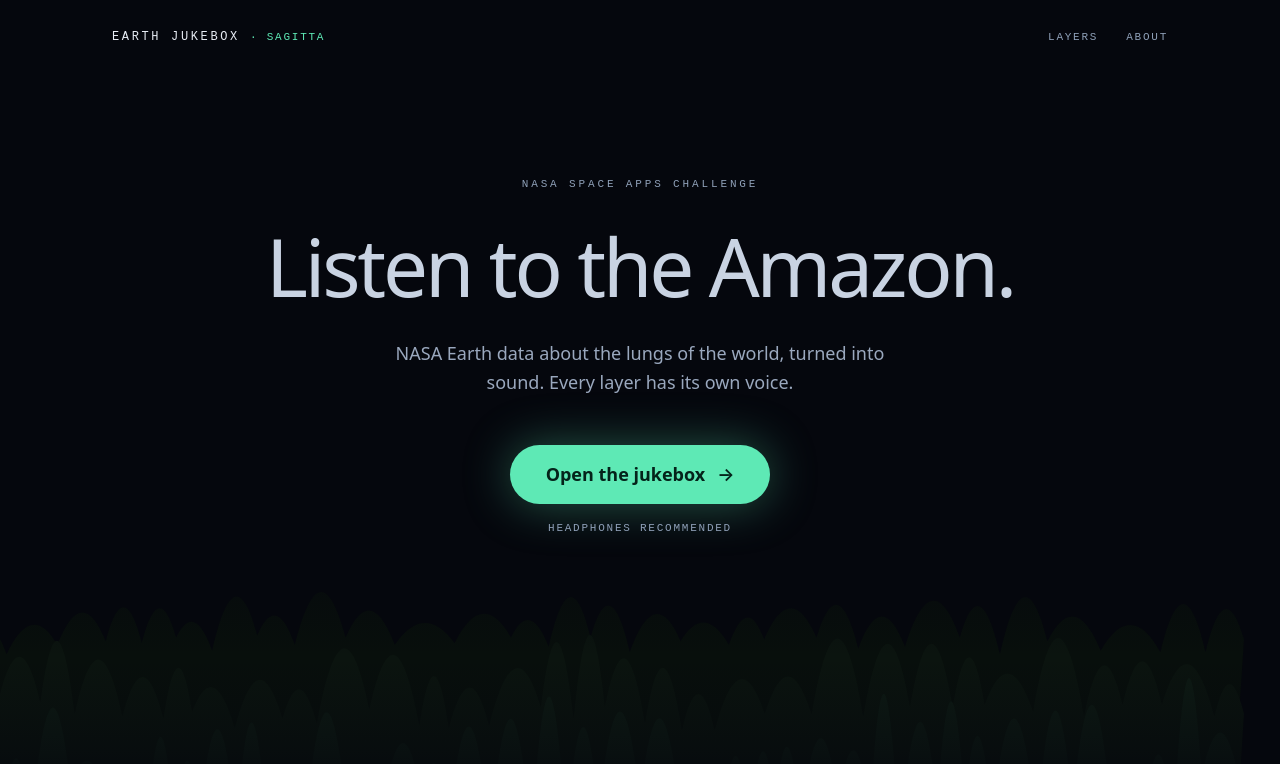
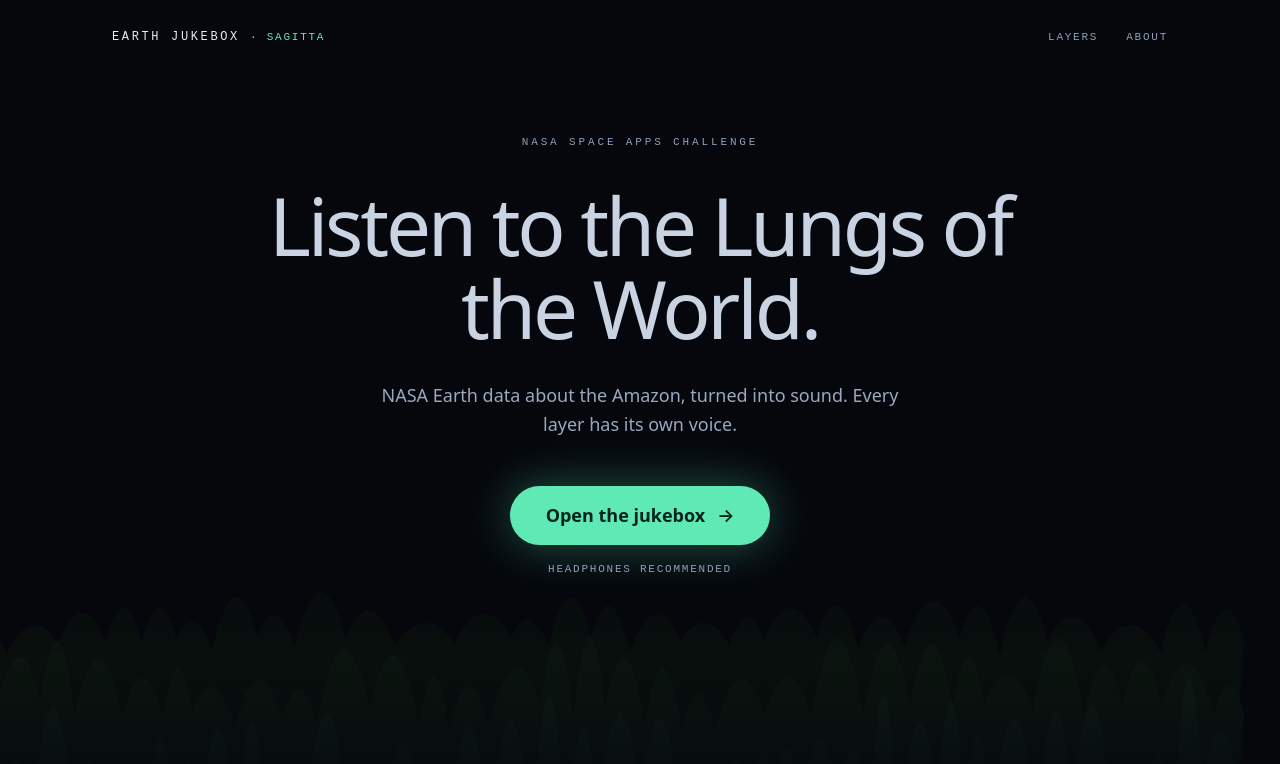
Before and after one commit to AndresNavarrom/Nasa-Challenge, a React (Vite) app in the folder web/: page / in a window 1280 px wide. Shown: the top 764 px of the page. Built offline with nearby package versions, Linux system fonts and the light colour scheme.

Commit message:
Cambia el nombre del proyecto a Earth Jukebox: Listen to the Lungs of the World
Título del README, pestaña del navegador, borrador de entrega y título principal de la landing.

```diff
--- a/web/index.html
+++ b/web/index.html
@@ -8,7 +8,7 @@
       name="description"
       content="Earth Jukebox: listen to NASA Earth visualizations of the Amazon, the lungs of the world."
     />
-    <title>Earth Jukebox — Listen to the Amazon</title>
+    <title>Earth Jukebox: Listen to the Lungs of the World</title>
   </head>
   <body>
     <div id="root"></div>
--- a/web/src/ui/Landing.tsx
+++ b/web/src/ui/Landing.tsx
@@ -232,10 +232,10 @@ export function Landing() {
           <div className={`${content} relative gap-8`}>
             <Eyebrow>NASA SPACE APPS CHALLENGE</Eyebrow>
             <h1 className={`${calmTitle} max-w-[820px] text-[clamp(2.75rem,7vw,5rem)] leading-[1.04] tracking-[-0.04em]`}>
-              Listen to the Amazon.
+              Listen to the Lungs of the World.
             </h1>
             <p className="max-w-[540px] text-[17px] leading-[1.6] text-landing-mist sm:text-[18px]">
-              NASA Earth data about the lungs of the world, turned into sound. Every layer has its own voice.
+              NASA Earth data about the Amazon, turned into sound. Every layer has its own voice.
             </p>
             <div className="mt-4 flex flex-col items-center gap-4">
               <OpenJukebox />
```
Also changed, not shown: 2 other files (tests, documents, lock files or other folders).
